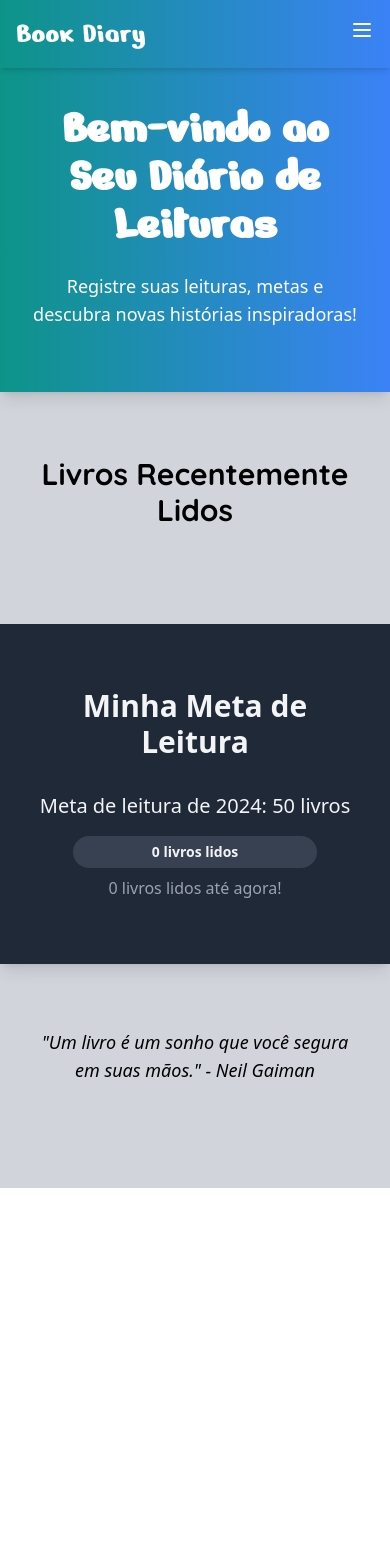
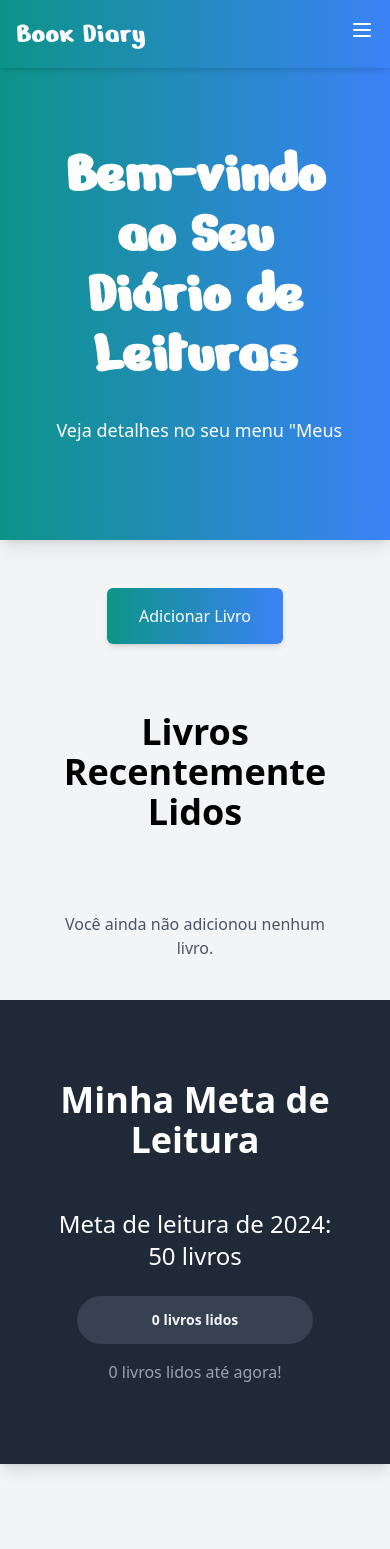
Before and after one commit to gabriella-muniz/reading-diary, a Vue app: page /#/ in a window 390 px wide. Shown: the top 1549 px of the page. Before the commit the page ends 1188 px from the top, so only its background shows below. Built offline with nearby package versions, Linux system fonts and the light colour scheme.

Commit message:
Implementa carrossel de frases responsivo com Tailwind CSS

```diff
--- a/src/components/HeaderInicial.vue
+++ b/src/components/HeaderInicial.vue
@@ -22,6 +22,8 @@
                 <a class="text-white hover:text-gray-300 transition-colors duration-300">Próximas Leituras</a>
               </router-link>
             </li>
+
+
           </ul>
           <!-- Menu responsivo -->
           <div class="md:hidden">
--- /dev/null
+++ b/src/components/RotatingText.vue
@@ -0,0 +1,49 @@
+<template>
+    <div class="relative overflow-hidden w-full">
+      <div class="flex whitespace-nowrap transition-transform duration-1000" :style="wrapperStyle">
+        <p v-for="(phrase, index) in phrases" :key="index" class="flex-shrink-0 min-w-full text-lg font-light text-center px-4 sm:px-6 md:px-8 lg:px-12">
+          {{ phrase }}
+        </p>
+      </div>
+    </div>
+  </template>
+
+  <script>
+  export default {
+    data() {
+      return {
+        phrases: [
+          'Veja detalhes no seu menu "Meus Livros".',
+          'Adicione novos livros e acompanhe sua leitura.',
+          'Descubra novas histórias inspiradoras!',
+          'Registre suas leituras e defina metas para 2024.'
+        ],
+        currentIndex: 0,
+        interval: null,
+      };
+    },
+    computed: {
+      wrapperStyle() {
+        // Calcula o valor de deslocamento baseado no índice atual
+        return {
+          transform: `translateX(-${this.currentIndex * 100}%)`,
+        };
+      }
+    },
+    mounted() {
+      this.startRotation();
+    },
+    beforeUnmount() {
+      if (this.interval) {
+        clearInterval(this.interval);
+      }
+    },
+    methods: {
+      startRotation() {
+        this.interval = setInterval(() => {
+          this.currentIndex = (this.currentIndex + 1) % this.phrases.length;
+        }, 5000); // Troca a frase a cada 5 segundos
+      }
+    }
+  };
+  </script>
--- a/src/views/HomeInicial.vue
+++ b/src/views/HomeInicial.vue
@@ -1,39 +1,61 @@
 <template>
-  <div class="bg-gray-300 min-h-screen text-gray-100 py-10">
+  <div class="bg-gray-100 min-h-screen text-black py-12 relative">
     <!-- Banner de Boas-Vindas -->
-    <section class="bg-gradient-to-r from-teal-600 to-blue-500 text-white py-16 px-8 text-center shadow-lg">
-      <h1 class="text-5xl font-extrabold mb-6 font-font">Bem-vindo ao Seu Diário de Leituras</h1>
-      <p class="text-lg font-light">Registre suas leituras, metas e descubra novas histórias inspiradoras!</p>
+    <section class="bg-gradient-to-r from-teal-600 to-blue-500 text-white py-24 px-12 text-center shadow-lg">
+      <h1 class="text-6xl font-extrabold mb-8 font-font">Bem-vindo ao Seu Diário de Leituras</h1>
+      <RotatingText />
     </section>
 
+    <!-- Botão para adicionar livro -->
+    <section class="py-12 text-center">
+      <button @click="openModal" class="bg-gradient-to-r from-teal-600 to-blue-500 text-white px-8 py-4 rounded-md shadow-md hover:bg-green-700 transition-colors">
+        Adicionar Livro
+      </button>
+    </section>
+
+    <!-- Modal de Adicionar Livro -->
+    <BookModal
+      :isOpen="isModalOpen"
+      @close="closeModal"
+      @submit="addBook"
+    />
+
+    <!-- Mensagem de Sucesso -->
+    <div v-if="showSuccessMessage" class="fixed top-4 left-1/2 transform -translate-x-1/2 p-6 bg-green-600 text-white rounded-md shadow-lg z-50">
+      Livro adicionado com sucesso!
+    </div>
+
     <!-- Livros Lidos Recentemente -->
-    <section class="py-16 px-8">
-      <h2 class="text-3xl font-bold mb-8 text-center font-font2 text-black">Livros Recentemente Lidos</h2>
-      <div class="grid grid-cols-1 md:grid-cols-3 gap-8">
-        <div v-for="book in recentBooks" :key="book.id" class="bg-gray-200 p-6 rounded-xl shadow-2xl hover:shadow-3xl transition-shadow duration-300 ease-in-out">
-          <img :src="book.image" alt="Capa do Livro" class="w-full h-64 object-cover mb-4 rounded-lg transition-transform duration-300 ease-in-out transform hover:scale-105" />
-          <h3 class="text-2xl font-semibold mb-2 text-black">{{ book.name }}</h3>
-          <p class="text-gray-400">Nota: {{ book.rating }}/5</p>
+    <section class="py-5 px-12">
+      <h2 class="text-4xl font-bold mb-20 text-center">Livros Recentemente Lidos</h2>
+      <div v-if="recentBooks.length === 0" class="text-center text-gray-600 mb-5">
+        <p>Você ainda não adicionou nenhum livro.</p>
+      </div>
+      <div v-else class="grid grid-cols-1 md:grid-cols-3 gap-12">
+        <div v-for="book in recentBooksToShow" :key="book.id" class="bg-gray-200 p-8 rounded-xl shadow-2xl hover:shadow-3xl transition-shadow duration-300 ease-in-out">
+          <img :src="book.image" alt="Capa do Livro" class="w-full h-72 object-cover mb-6 rounded-lg transition-transform duration-300 ease-in-out transform hover:scale-105" />
+          <h3 class="text-3xl font-semibold mb-3 text-black">{{ book.name }}</h3>
+          <p class="text-gray-500">Nota: {{ book.rating }}/5</p>
         </div>
       </div>
     </section>
 
     <!-- Meta de Leitura -->
-    <section class="py-16 px-8 bg-gray-800  shadow-lg">
-      <h2 class="text-3xl font-bold mb-8 text-center">Minha Meta de Leitura</h2>
+    <section class="py-20 px-12 bg-gray-800 shadow-lg">
+      <h2 class="text-4xl font-bold mb-12 text-center text-white">Minha Meta de Leitura</h2>
       <div class="text-center">
-        <p class="text-xl mb-4">Meta de leitura de 2024: 50 livros</p>
-        <div class="w-3/4 md:w-1/2 mx-auto bg-gray-700 rounded-full h-8 relative">
+        <p class="text-2xl mb-6 text-white">Meta de leitura de 2024: 50 livros</p>
+        <div class="w-4/5 md:w-3/5 mx-auto bg-gray-700 rounded-full h-12 relative">
           <div class="bg-blue-600 h-full rounded-full" :style="{ width: progress + '%' }"></div>
           <span class="absolute inset-0 flex items-center justify-center text-sm font-semibold text-gray-100">{{ booksRead }} livros lidos</span>
         </div>
-        <p class="mt-2 text-gray-400">{{ booksRead }} livros lidos até agora!</p>
+        <p class="mt-4 text-gray-400">{{ booksRead }} livros lidos até agora!</p>
       </div>
     </section>
 
     <!-- Citação Inspiradora -->
-    <section class="py-16 px-8">
-      <blockquote class="text-center italic text-black text-lg">
+    <section class="py-20 px-12">
+      <blockquote class="text-center italic text-2xl text-black">
         "Um livro é um sonho que você segura em suas mãos." - Neil Gaiman
       </blockquote>
     </section>
@@ -41,25 +63,62 @@
 </template>
 
 <script>
+import RotatingText from '../components/RotatingText.vue';
+import BookModal from '../components/BookModal.vue';
+
 export default {
+  components: {
+    RotatingText,
+    BookModal,
+  },
   data() {
     return {
       recentBooks: [],
       booksRead: 0,
       progress: 0,
+      isModalOpen: false,
+      showSuccessMessage: false,
     };
+  },
+  computed: {
+    recentBooksToShow() {
+      return this.recentBooks.slice(-3).reverse();
+    },
   },
   created() {
     this.loadBooksFromLocalStorage();
   },
   methods: {
+    openModal() {
+      this.isModalOpen = true;
+    },
+    closeModal() {
+      this.isModalOpen = false;
+    },
+    addBook(newBook) {
+      this.recentBooks.push(newBook);
+      this.booksRead = this.recentBooks.length;
+      this.progress = (this.booksRead / 50) * 100;
+      this.saveBooksToLocalStorage();
+      this.closeModal();
+      this.showSuccess();
+    },
+    showSuccess() {
+      this.showSuccessMessage = true;
+      setTimeout(() => {
+        this.showSuccessMessage = false;
+      }, 3000);
+    },
     loadBooksFromLocalStorage() {
       const savedBooks = localStorage.getItem('books');
       if (savedBooks) {
         this.recentBooks = JSON.parse(savedBooks);
-        this.booksRead = this.recentBooks.length; // Atualiza o contador de livros lidos
-        this.progress = (this.booksRead / 50) * 100; // Atualiza o progresso
+        this.booksRead = this.recentBooks.length;
+        this.progress = (this.booksRead / 50) * 100;
       }
+    },
+    saveBooksToLocalStorage() {
+      localStorage.setItem('books', JSON.stringify(this.recentBooks));
     },
   },
 };
--- a/src/views/MeusLidos.vue
+++ b/src/views/MeusLidos.vue
@@ -1,18 +1,25 @@
 <template>
-  <div class="min-h-screen bg-gray-100 flex flex-col items-center py-20 px-4  ">
+  <div class="min-h-screen bg-gray-100 flex flex-col items-center py-20 px-4">
     <!-- Botão para abrir o modal -->
     <div class="w-full max-w-md mb-2 flex justify-center">
       <button
         @click="openModal"
-        class="bg-gradient-to-r from-teal-600 to-blue-500 text-white px-4 py-2 rounded-md shadow-md hover:from-teal-500 hover:to-blue-300 transition-colors"
+        class="bg-gradient-to-r from-teal-600 to-blue-500 text-white px-8 py-4 rounded-md shadow-md hover:from-teal-500 hover:to-blue-300 transition-colors"
       >
         Adicionar Livro
       </button>
     </div>
 
-    <!-- Lista de Livros -->
-    <section class="py-16 px-8">
+    <!-- Mensagem de Sucesso -->
+    <div v-if="showSuccessMessage" class="fixed top-4 right-4 bg-green-500 text-white px-4 py-2 rounded-md shadow-md">
+      Livro salvo com sucesso!
+    </div>
+
+    <!-- Lista de Livros Lidos -->
+    <section class="py-4 px-8">
+      <h2 class="text-2xl font-semibold font-font2 text-center mb-8">Seus Livros Lidos</h2>
       <div class="grid grid-cols-1 md:grid-cols-3 gap-8">
+
         <div
           v-for="(book, index) in books"
           :key="index"
@@ -73,6 +80,7 @@ export default {
       isModalOpen: false,
       currentBook: {},
       editingIndex: null,
+      showSuccessMessage: false,
     };
   },
   created() {
@@ -88,7 +96,11 @@ export default {
       this.isModalOpen = false;
     },
     addBook(book) {
-      this.books.push(book);
+      this.books.unshift(book); // Adiciona o livro no início da lista
+      this.showSuccessMessage = true; // Exibe a mensagem de sucesso
+      setTimeout(() => {
+        this.showSuccessMessage = false; // Oculta a mensagem após 3 segundos
+      }, 3000);
       this.saveBooksToLocalStorage();
     },
     editBook(index) {
@@ -98,9 +110,9 @@ export default {
     },
     handleBookSubmit(book, index) {
       if (index !== null) {
-        this.books.splice(index, 1, book);
+        this.books.splice(index, 1, book); // Atualiza o livro existente
       } else {
-        this.addBook(book);
+        this.addBook(book); // Adiciona o novo livro no início
       }
       this.saveBooksToLocalStorage();
       this.closeModal();
--- a/src/views/ProxLeituras.vue
+++ b/src/views/ProxLeituras.vue
@@ -4,7 +4,7 @@
     <div class="w-full max-w-md mb-6 flex justify-center">
       <button
         @click="openModal"
-        class="bg-gradient-to-r from-teal-600 to-blue-500 text-white px-4 py-2 rounded-md shadow-md hover:from-teal-500 hover:to-blue-300 transition-colors font-font2"
+        class="bg-gradient-to-r from-teal-600 to-blue-500 text-white px-8 py-4 rounded-md shadow-md hover:from-teal-500 hover:to-blue-300 transition-colors font-font2"
       >
         Adicionar Livro para Ler
       </button>
```
